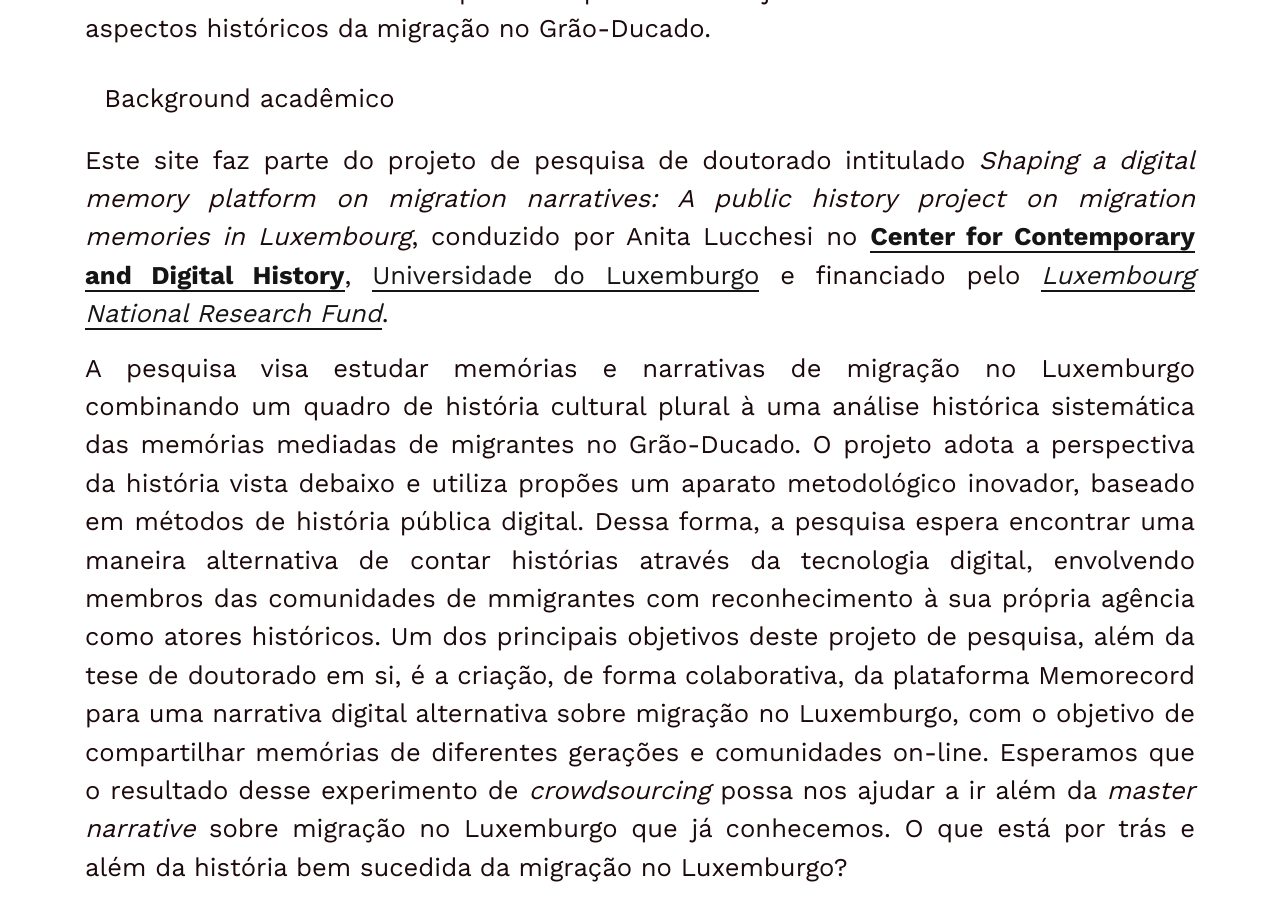
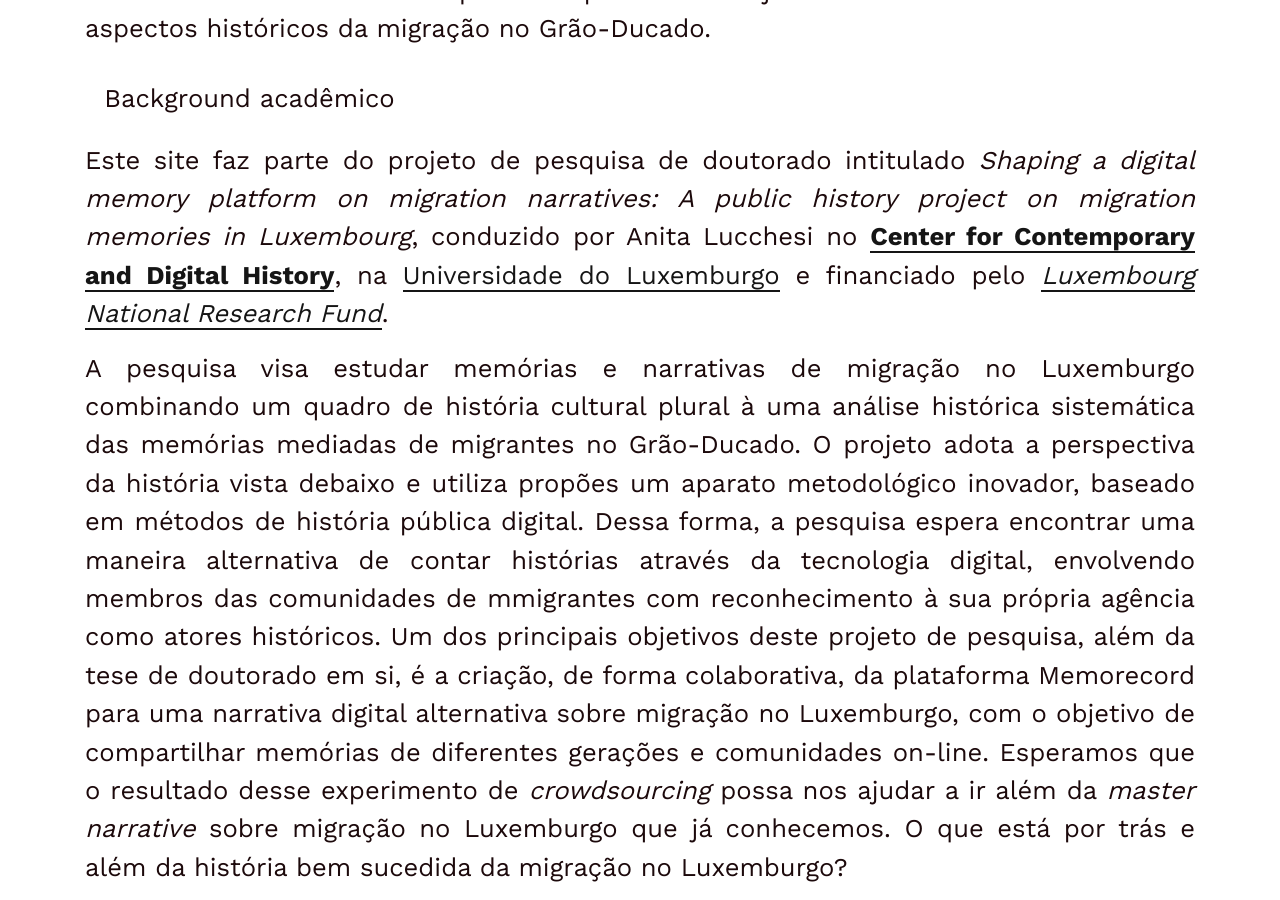
Before and after one commit to C2DH/memorecord, a Jekyll site: the page built from pages/the-project.pt.md, in a window 1280 px wide and 900 px high, scrolled down 700 px. Built offline with Jekyll 4.4.1, drawn with Linux system fonts in a browser that asks for light colours.

```diff
--- a/pages/the-project.pt.md
+++ b/pages/the-project.pt.md
@@ -10,12 +10,12 @@ title: O projeto
 
 <!-- more -->
 
-A participação da comunidade é a alma desse experimento de *crowdsourcing*. [**Participe!**](https://c2dh.github.io/memorecord/take-part/) Suas memórias e histórias pessoais podem nos ajudar a entender mais sobre os aspectos históricos da migração no Grão-Ducado.
+A participação da comunidade é a alma desse experimento de *crowdsourcing*. [**Participe!**](https://memorecord.uni.lu/pt/take-part/) Suas memórias e histórias pessoais podem nos ajudar a entender mais sobre os aspectos históricos da migração no Grão-Ducado.
 
 
 ## Background acadêmico
 
-Este site faz parte do projeto de pesquisa de doutorado intitulado *Shaping a digital memory platform on migration narratives: A public history project on migration memories in Luxembourg*, conduzido por Anita Lucchesi no [**Center for Contemporary and Digital History**](https://www.c2dh.uni.lu/), [Universidade do Luxemburgo](https://www.uni.lu/) e financiado pelo [*Luxembourg National Research Fund*](https://www.fnr.Lu).
+Este site faz parte do projeto de pesquisa de doutorado intitulado *Shaping a digital memory platform on migration narratives: A public history project on migration memories in Luxembourg*, conduzido por Anita Lucchesi no [**Center for Contemporary and Digital History**](https://www.c2dh.uni.lu/), na [Universidade do Luxemburgo](https://www.uni.lu/) e financiado pelo [*Luxembourg National Research Fund*](https://www.fnr.Lu).
 
 A pesquisa visa estudar memórias e narrativas de migração no Luxemburgo combinando um quadro de história cultural plural à uma análise histórica sistemática das memórias mediadas de migrantes no Grão-Ducado. O projeto adota a perspectiva da história vista debaixo e utiliza propões um aparato metodológico inovador, baseado em métodos de história pública digital. Dessa forma, a pesquisa espera encontrar uma maneira alternativa de contar histórias através da tecnologia digital, envolvendo membros das  comunidades de mmigrantes com reconhecimento à sua própria agência como atores históricos. Um dos principais objetivos deste projeto de pesquisa, além da tese de doutorado em si, é a criação, de forma colaborativa, da plataforma Memorecord para uma narrativa digital alternativa sobre migração no Luxemburgo, com o objetivo de compartilhar memórias de diferentes gerações e comunidades on-line. Esperamos que o resultado desse experimento de *crowdsourcing* possa nos ajudar a ir além da *master narrative* sobre migração no Luxemburgo que já conhecemos. O que está por trás e além da história bem sucedida da migração no Luxemburgo?
 
```
